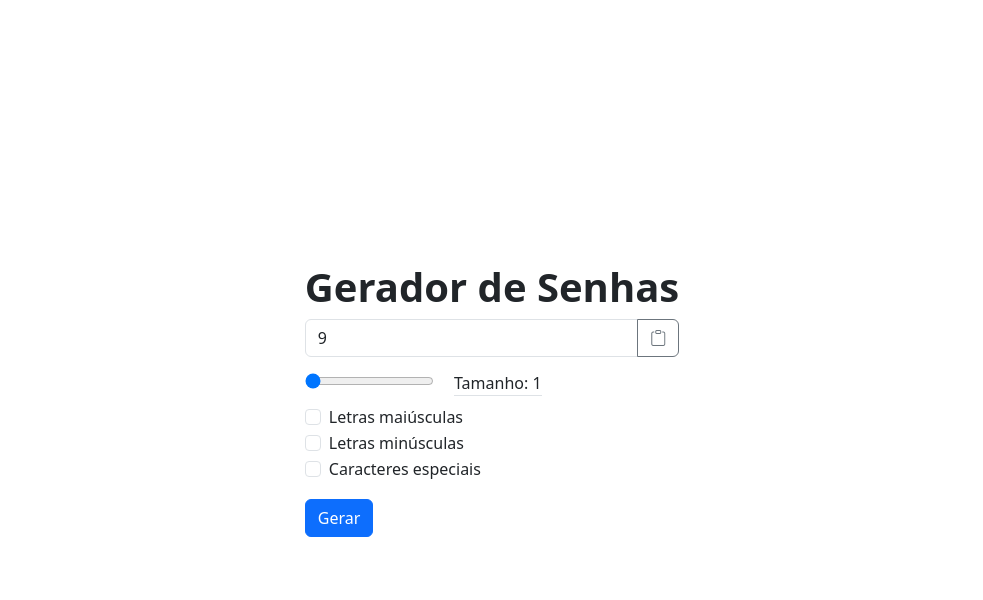
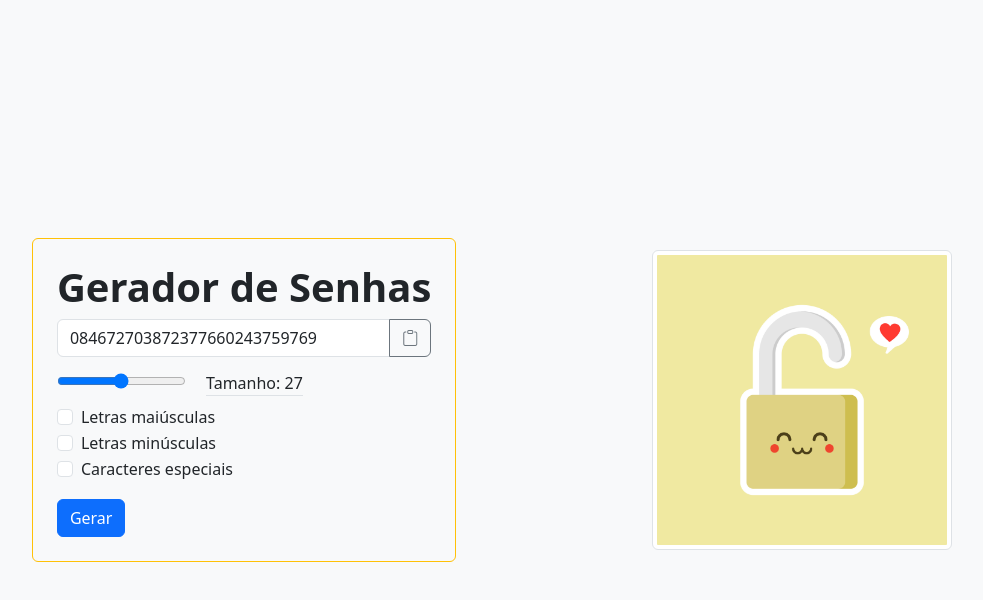
Before and after one commit to Lewoaragao/gerador-de-senhas, a plain HTML site: page index.html in a window 1280 px wide. Both pictures are taken after a click on the button "Gerar". Shown: the whole page, without its empty margins (148-1131 px from the left). Drawn offline with nearby package versions, Linux system fonts and the light colour scheme.

Commit message:
versão beta

```diff
--- a/index.html
+++ b/index.html
@@ -9,11 +9,12 @@
     <link href="https://cdn.jsdelivr.net/npm/bootstrap@5.3.0-alpha3/dist/css/bootstrap.min.css" rel="stylesheet"
         integrity="sha384-KK94CHFLLe+nY2dmCWGMq91rCGa5gtU4mk92HdvYe+M/SXH301p5ILy+dN9+nJOZ" crossorigin="anonymous">
     <link rel="stylesheet" href="https://cdn.jsdelivr.net/npm/bootstrap-icons@1.3.0/font/bootstrap-icons.css">
+    <link rel="shortcut icon" href="favicon.ico" type="image/x-icon">
 </head>
 
-<body>
-    <div class="container vh-100 d-flex justify-content-center align-items-center">
-        <div>
+<body class="bg-light">
+    <div class="container vh-100 d-flex justify-content-around align-items-center flex-wrap">
+        <div class="border border-warning rounded p-4">
             <h1 class="fw-bold">Gerador de Senhas</h1>
 
             <div class="input-group flex-nowrap">
@@ -23,10 +24,10 @@
             </div>
 
             <div>
-                <input type="range" class="my-3 me-3" id="tamanho" min="1" max="21" value="0"
+                <input type="range" class="my-3 me-3" id="tamanho" min="4" max="50"
                     oninput="visualizaValor(this.value, 'valueLabelTamanho')">
                 <label for="tamanho" id="labelTamanho" class="form-label border-bottom">
-                    Tamanho: <span id="valueLabelTamanho">1</span>
+                    Tamanho: <span id="valueLabelTamanho"></span>
                 </label>
             </div>
 
@@ -53,6 +54,9 @@
 
             <button class="btn btn-primary mt-3" onclick="gerarSenha()">Gerar</button>
         </div>
+        <div>
+            <img class="img-thumbnail" width="300px" src="logo-gerador-de-senhas.jpg" alt="logo gerador de senhas">
+        </div>
     </div>
 
     <script src="https://cdn.jsdelivr.net/npm/bootstrap@5.3.0-alpha3/dist/js/bootstrap.bundle.min.js"
--- a/script.js
+++ b/script.js
@@ -11,47 +11,91 @@ const arrayLetrasMaiusculas = letrasMaiusculas.split('')
 const arrayLetrasMinusculas = letrasMinusculas.split('')
 const arrayCaracteresEspeciais = caracteresEspeciais.split('')
 
-let tiposAceitoUsuario = '' // concatena aqui os tipos escolhidos pelo usuário
+// inicializando valores
+window.onload = () => {
+    senha.value = ''
+    valueLabelTamanho.innerHTML = range.value
+}
 
 function visualizaValor(value, id) {
     document.getElementById(id).innerHTML = value
 }
 
 function gerarSenha() {
-    let minTiposAceitos = 1
-    let maxTiposAceitos = minTiposAceitos
+    let maxTiposAceitos = 1
+    let listaTipos = []
 
-    checkLetrasMaiusculas.checked ? maxTiposAceitos++ : null
-    checkLetrasMinusculas.checked ? maxTiposAceitos++ : null
-    checkCaracteresEspeciais.checked ? maxTiposAceitos++ : null
+    // limpando input senha
+    senha.value = ''
+    senha.value = getNumeroAleatorio()
 
-    // inicializando input senha
-    senha.value = ''
+    if(checkLetrasMaiusculas.checked) {
+        maxTiposAceitos++
+        listaTipos.push(1)
+        senha.value += getLetraMaiusculaAleatoria()
+    }
 
-    for (let i = 1; i <= range.value; i++) {
+    if(checkLetrasMinusculas.checked) {
+        maxTiposAceitos++
+        listaTipos.push(2)
+        senha.value += getLetraMinusculaAleatoria()
+    }
 
-        // fonte do cálculo a seguir
-        // https://developer.mozilla.org/pt-BR/docs/Web/JavaScript/Reference/Global_Objects/Math/random
-        // vai gerar um tipo aleatório para concatenar na senha
-        const tipoAleatorio = Math.floor(Math.random() * (maxTiposAceitos + 1 - minTiposAceitos) + minTiposAceitos)
+    if(checkCaracteresEspeciais.checked) {
+        maxTiposAceitos++
+        listaTipos.push(3)
+        senha.value += getCaractereEspecialAleatorio()
+    }
+
+    const arraySenha = senha.value.split('') // criando um array com cada elemento da senha
+
+    /**
+     * menos a quantidade de tipos ja incluidos
+     * pois logo que marcado o checkbox já é
+     * colocado um valor do tipo escolhido
+     */
+    for (let i = 1; i <= range.value - arraySenha.length; i++) {
+
+        /**
+         * fonte do cálculo a seguir
+         * https://developer.mozilla.org/pt-BR/docs/Web/JavaScript/Reference/Global_Objects/Math/random
+         * vai gerar um tipo aleatório para concatenar na senha
+         */
+        const tipoAleatorio = Math.floor(Math.random() * maxTiposAceitos)
 
         // verifica o tipo gerado aleatório para concanetar na senha
         switch (tipoAleatorio) {
             case 1:
-                senha.value += Math.floor(Math.random() * 10) // gera um número aleatório de 0 a 10
+                senha.value += getLetraMaiusculaAleatoria()
                 break
             case 2:
-                senha.value += arrayLetrasMaiusculas[Math.floor(Math.random() * arrayLetrasMaiusculas.length + 1)]
+                senha.value += getLetraMinusculaAleatoria()
                 break
             case 3:
-                senha.value += arrayLetrasMinusculas[Math.floor(Math.random() * arrayLetrasMinusculas.length + 1)]
+                senha.value += getCaractereEspecialAleatorio()
                 break
-            case 4:
-                senha.value += arrayCaracteresEspeciais[Math.floor(Math.random() * arrayCaracteresEspeciais.length + 1)]
+            default:
+                senha.value += getNumeroAleatorio()
                 break
         }
 
     }
+}
+
+function getNumeroAleatorio() {
+    return Math.floor(Math.random() * 10) // gera um número aleatório de 0 a 9
+}
+
+function getLetraMaiusculaAleatoria() {
+    return arrayLetrasMaiusculas[Math.floor(Math.random() * arrayLetrasMaiusculas.length)]
+}
+
+function getLetraMinusculaAleatoria() {
+    return arrayLetrasMinusculas[Math.floor(Math.random() * arrayLetrasMinusculas.length)]
+}
+
+function getCaractereEspecialAleatorio() {
+    return arrayCaracteresEspeciais[Math.floor(Math.random() * arrayCaracteresEspeciais.length)]
 }
 
 // método para copiar a senha como se estivesse copiando com um CTRL + C
```
Also changed, not shown: favicon.ico (added), logo-gerador-de-senhas.jpg (added).
